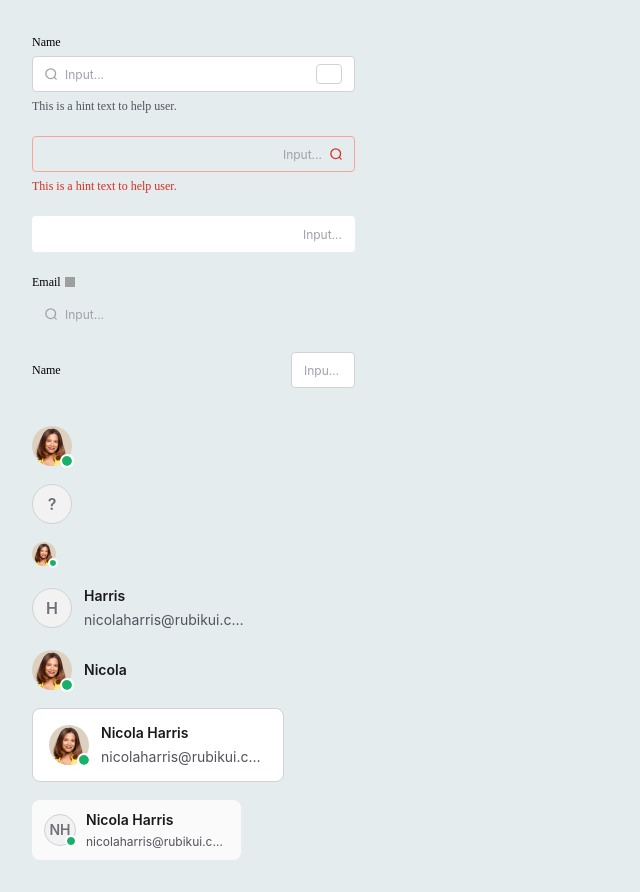
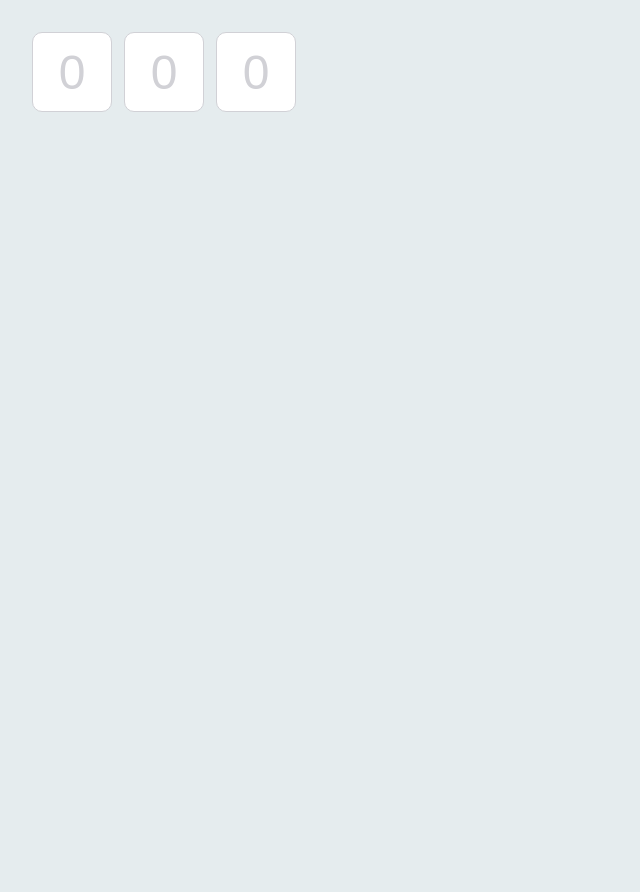
Before and after one commit to Dimatuzkoff/react-components, a React (Vite) app: page / in a window 1280 px wide. Shown: the whole page, without its empty margins (0-640 px from the left). After the commit the page ends 800 px from the top, so only its background shows below. Built offline with nearby package versions, Linux system fonts and the light colour scheme; grey boxes are pictures that could not be loaded.

Commit message:
created verificationInput

```diff
--- a/src/App.tsx
+++ b/src/App.tsx
@@ -1,17 +1,18 @@
 import "./App.scss";
-import Input from "./ui/Inputs/Input";
-import AvatarWithInfo from "./ui/Avatars/AvatarWithInfo";
-import SearchIcon from "./assets/icons/SearchIcon.svg";
-import girl from "./assets/img/girl.png"
-import Avatar from "./ui/Avatars/Avatar"
+// import Input from "./ui/Inputs/Input";
+// import AvatarWithInfo from "./ui/Avatars/AvatarWithInfo";
+// import SearchIcon from "./assets/icons/SearchIcon.svg";
+// import girl from "./assets/img/girl.png"
+// import Avatar from "./ui/Avatars/Avatar"
+import VerificationInput from "./ui/Inputs/VerificationInput"
 function App() {
-    const iconBefore = <img src={SearchIcon} alt="search" />;
-    const avatar = <img src={girl} alt="avatar" />
+    // const iconBefore = <img src={SearchIcon} alt="search" />;
+    // const avatar = <img src={girl} alt="avatar" />
     console.log('rendering App');
 
     return (
         <>
-            <Input placeholder="Input..." iconBefore={iconBefore} type='text' alignment="left" label="Name" isBadge helperText="This is a hint text to help user." />
+            {/* <Input placeholder="Input..." iconBefore={iconBefore} type='text' alignment="left" label="Name" isBadge helperText="This is a hint text to help user." />
             <Input placeholder="Input..." iconAfter={iconBefore} type='text' isError uiType="outline" alignment="right" helperText="This is a hint text to help user." />
             <Input placeholder="Input..." isDisabled={true} type='text' isQuiet alignment="right" />
             <Input placeholder="Input..." iconBefore={iconBefore} type='email' label="Email" uiType="outline" isQuiet tooltipText="This is a tooltip This is a tooltip This is a tooltip This is a tooltip " />
@@ -30,7 +31,8 @@ function App() {
             <AvatarWithInfo isClickable image={avatar} isOnlineIndicator isBorder background="primary" lastName="Harris" firstName="Nicola" email="nicolaharris@rubikui.com" />
             <br />
             <AvatarWithInfo isOnlineIndicator size="32" background="secondary" firstName="Nicola" lastName="Harris" email="nicolaharris@rubikui.com" />
-
+            <br /> */}
+            <VerificationInput amountInputs={3} size="80" />
         </>
     )
 }
--- /dev/null
+++ b/src/ui/Inputs/VerificationInput.module.scss
@@ -0,0 +1,70 @@
+$label-text-color: rgba(63, 63, 70, 1);
+$helper-text-color: rgba(81, 82, 92, 1);
+$focus-color: rgba(21, 112, 239, 1);
+$text-input-color: rgba(209, 209, 214, 1);
+
+
+.verificationInputWrapper {
+    display: flex;
+    flex-direction: row;
+    gap: 12px;
+    font-family: "Inter", sans-serif;
+
+    & .singleVerificationInput {
+        display: flex;
+        justify-content: center;
+        align-items: center;
+        text-align: center;
+        padding: 0;
+        color: $text-input-color;
+        border: 1px solid $text-input-color;
+        font-weight: 500;
+
+        &::placeholder {
+            color: $text-input-color;
+        }
+
+        &:focus {
+            color: $focus-color;
+            border: 2px solid $focus-color;
+            outline: 4px solid rgba(46, 144, 250, 0.24);
+        }
+
+        &.filled {
+            border: 2px solid $focus-color;
+            color: $focus-color;
+        }
+    }
+
+    &.size64 {
+        & .singleVerificationInput {
+            width: 64px;
+            height: 64px;
+            font-size: 48px;
+            border-radius: 10px;
+            line-height: 60px;
+
+        }
+    }
+
+    &.size80 {
+        & .singleVerificationInput {
+            width: 80px;
+            height: 80px;
+            font-size: 48px;
+            border-radius: 10px;
+            line-height: 60px;
+
+        }
+    }
+
+    &.size96 {
+        & .singleVerificationInput {
+            width: 96px;
+            height: 96px;
+            font-size: 60px;
+            border-radius: 12px;
+            line-height: 72px;
+        }
+    }
+}
--- /dev/null
+++ b/src/ui/Inputs/VerificationInput.tsx
@@ -0,0 +1,62 @@
+import clsx from "clsx";
+import { FC, useRef, ChangeEvent } from "react";
+import styles from "./VerificationInput.module.scss";
+
+interface VerificationInputProps {
+    size?: "64" | "80" | "96";
+    amountInputs?: number;
+    maxInputLength?: number;
+    placeholder?: string;
+}
+
+const VerificationInput: FC<VerificationInputProps> = ({
+    size = "64",
+    amountInputs = 6,
+    maxInputLength = 1,
+    placeholder = "0"
+}) => {
+    const inputsRef = useRef<Array<HTMLInputElement | null>>(Array(amountInputs).fill(null));
+
+    const onValueChange = (index: number, e: ChangeEvent<HTMLInputElement>) => {
+        const value = e.target.value;
+        if (value.length === 1 && index < amountInputs - 1) {
+            inputsRef.current[index + 1]?.focus();
+
+
+        }
+    };
+
+    const handleKeyDown = (index: number, e: React.KeyboardEvent<HTMLInputElement>) => {
+        if (e.key === "Backspace" && !e.currentTarget.value && index > 0) {
+            inputsRef.current[index - 1]?.focus();
+        }
+    };
+
+
+    return (
+        <>
+            <div className={clsx(styles.verificationInputWrapper, {
+                [styles.size64]: size === "64",
+                [styles.size80]: size === "80",
+                [styles.size96]: size === "96",
+            })}
+            >
+                {Array.from({ length: amountInputs }).map((_, index) => (
+                    <input key={index} onInput={(e) => onValueChange(index, e)}
+                        onKeyDown={(e) => handleKeyDown(index, e)}
+                        ref={(el) => {
+                            inputsRef.current[index] = el;
+                        }}
+
+                        maxLength={maxInputLength} placeholder={placeholder}
+                        className={clsx(styles.singleVerificationInput, {
+                            [styles.filled]: inputsRef.current[index]?.value
+                        })} type="text" />
+                ))}
+
+            </div>
+        </>
+    )
+}
+
+export default VerificationInput;
```
